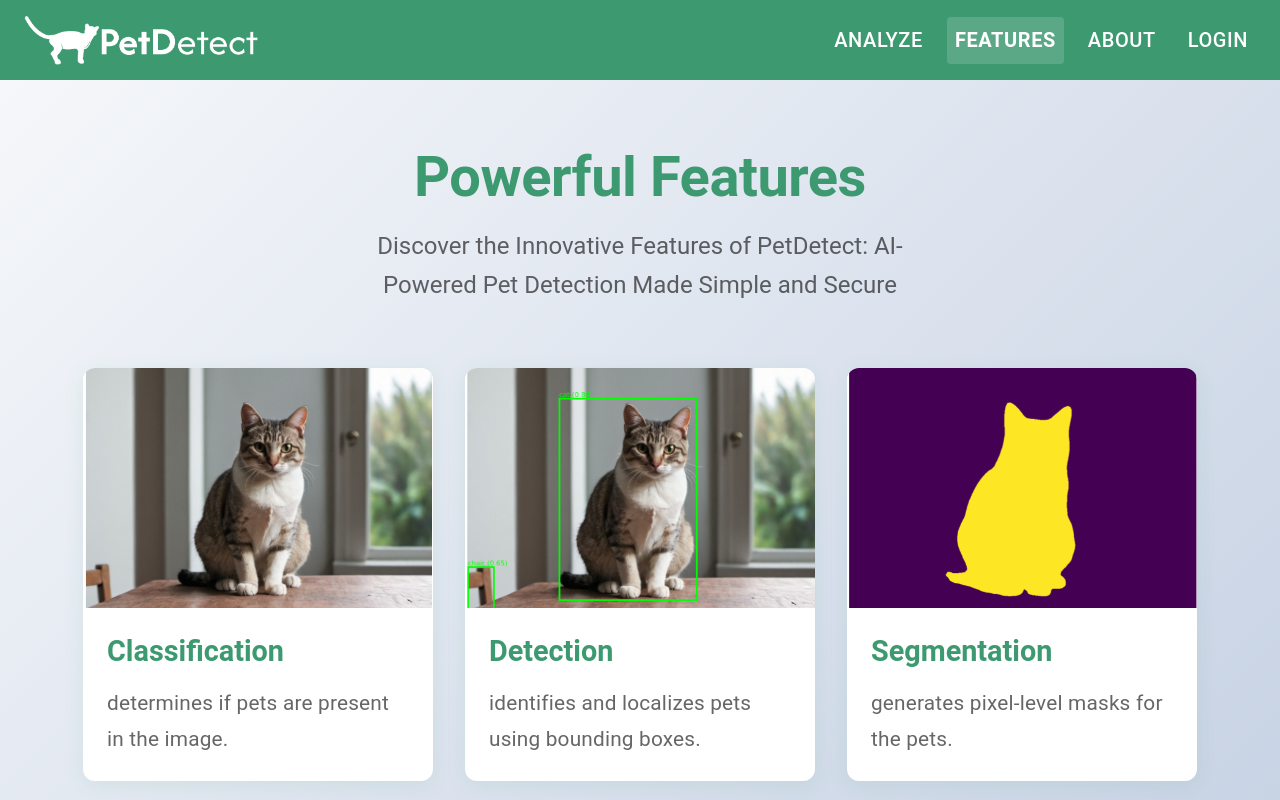
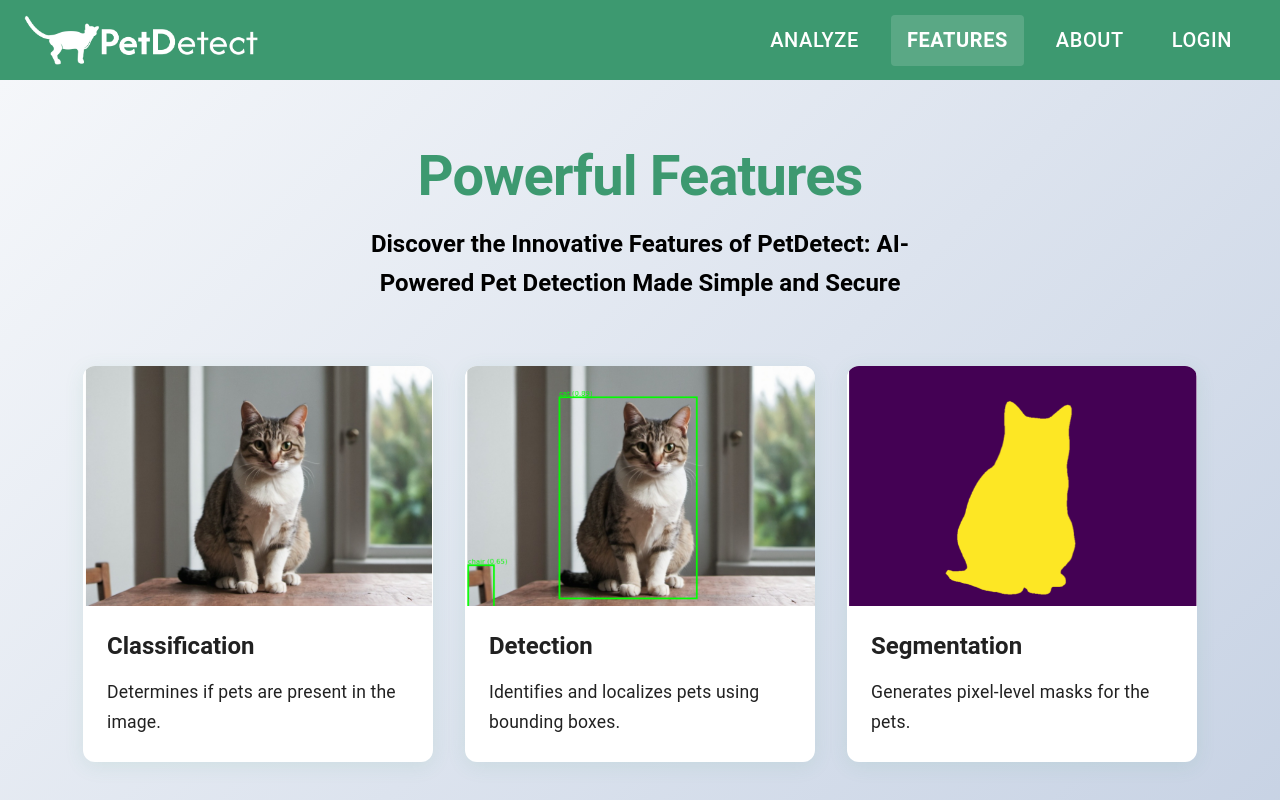
Before and after one commit to RanaMohamed6720/Pets-Detection-Segmentation-Web-Application, a React (Create React App) app in the folder frontend/: page /features in a window 1280 px wide. Shown: the top 800 px of the page. Built offline with nearby package versions, Linux system fonts and the light colour scheme.

Commit message:
Using global theme for fonts and colors

```diff
--- a/frontend/src/components/Navbar.jsx
+++ b/frontend/src/components/Navbar.jsx
@@ -2,8 +2,7 @@ import { Link, useLocation } from "react-router-dom";
 import { AppBar, Toolbar, Button, Box } from "@mui/material";
 import { styled } from "@mui/material/styles";
 import logo from "../assets/logo.png";
-// usin mui styled API for inline styling instead of a separate CSS file
-// to prevent styles from being overridden by mui's default
+
 const StyledAppBar = styled(AppBar)({
   backgroundColor: "#3d9970",
   boxShadow: "none",
@@ -17,7 +16,7 @@ const StyledToolbar = styled(Toolbar)({
 
 const NavButton = styled(Button)(({ theme, active }) => ({
   fontWeight: active ? "bold" : "medium",
-  fontSize: 20,
+  fontSize: "1.25rem",
   backgroundColor: active ? "rgba(255,255,255,0.15)" : "transparent",
   "&:hover": {
     backgroundColor: "rgba(255,255,255,0.1)",
@@ -25,7 +24,16 @@ const NavButton = styled(Button)(({ theme, active }) => ({
   },
   transition: "all 0.3s ease",
   borderRadius: "4px",
+  margin: "0 8px",
+  padding: "8px 16px",
 }));
+
+const LogoContainer = styled(Box)({
+  display: "flex",
+  alignItems: "center",
+  textDecoration: "none",
+  flexGrow: 1,
+});
 
 export default function Navbar() {
   const location = useLocation();
@@ -33,21 +41,7 @@ export default function Navbar() {
   return (
     <StyledAppBar position="static">
       <StyledToolbar>
-        {/* logo */}
-        <Box
-          component={Link}
-          to="/"
-          sx={{
-            display: "flex",
-            alignItems: "center",
-            textDecoration: "none",
-            flexGrow: 1,
-            "&:hover": {
-              transform: "scale(1.02)",
-              transition: "transform 0.3s ease",
-            },
-          }}
-        >
+        <LogoContainer component={Link} to="/">
           <img
             src={logo}
             alt="PetDetector Logo"
@@ -57,10 +51,9 @@ export default function Navbar() {
               objectFit: "contain",
             }}
           />
-        </Box>
+        </LogoContainer>
 
-        {/* nav links */}
-        <Box sx={{ display: "flex", gap: "16px" }}>
+        <Box sx={{ display: "flex" }}>
           <NavButton
             color="inherit"
             component={Link}
--- a/frontend/src/pages/FeaturesPage/FeaturesPage.jsx
+++ b/frontend/src/pages/FeaturesPage/FeaturesPage.jsx
@@ -1,4 +1,3 @@
-import React from "react";
 import {
   Container,
   Typography,
@@ -7,7 +6,6 @@ import {
   CardMedia,
   CardContent,
   Box,
-  useTheme,
   useMediaQuery,
 } from "@mui/material";
 import Classification from "../../assets/classification.png";
@@ -18,26 +16,25 @@ const features = [
   {
     id: 1,
     title: "Classification",
-    description: "determines if pets are present in the image.",
+    description: "Determines if pets are present in the image.",
     image: Classification,
   },
   {
     id: 2,
     title: "Detection",
-    description: "identifies and localizes pets using bounding boxes.",
+    description: "Identifies and localizes pets using bounding boxes.",
     image:Detection,
   },
   {
     id: 3,
     title: "Segmentation",
-    description: "generates pixel-level masks for the pets.",
+    description: "Generates pixel-level masks for the pets.",
     image:Segmentation,
   },
 ];
 
 const FeaturesPage = () => {
-  const theme = useTheme();
-  const isMobile = useMediaQuery(theme.breakpoints.down("md"));
+  const isMobile = useMediaQuery((theme) => theme.breakpoints.down("md"));
 
   return (
     <Box
@@ -46,39 +43,17 @@ const FeaturesPage = () => {
         background: "linear-gradient(135deg, #f5f7fa 0%, #c3cfe2 100%)",
         py: 8,
         position: "relative",
-        zIndex: 0,
       }}
     >
       <Container maxWidth="lg" sx={{ px: isMobile ? 2 : 4 }}>
         {/* header */}
-        <Box
-          sx={{
-            textAlign: "center",
-            mb: 8,
-          }}
-        >
-          <Typography
-            variant="h2"
-            component="h1"
-            sx={{
-              fontWeight: 700,
-              color: "#3d9970",
-              mb: 2,
-              fontSize: { xs: "2.5rem", md: "3.5rem" },
-            }}
-          >
+        <Box sx={{ textAlign: "center", mb: 8 }}>
+          <Typography variant="h1" sx={{ mb: 2 }}>
             Powerful Features
           </Typography>
           <Typography
             variant="h5"
-            component="p"
-            sx={{
-              color: "text.secondary",
-              maxWidth: "600px",
-              mx: "auto",
-              lineHeight: 1.6,
-              fontSize: { xs: "1.3rem", md: "1.5rem" },
-            }}
+            sx={{ maxWidth: 600, mx: "auto", lineHeight: 1.6 }}
           >
             Discover the Innovative Features of PetDetect: AI-Powered Pet
             Detection Made Simple and Secure
@@ -88,10 +63,7 @@ const FeaturesPage = () => {
         <Grid
           container
           spacing={4}
-          sx={{
-            alignItems: "stretch",
-            justifyContent: "center",
-          }}
+          sx={{ alignItems: "stretch", justifyContent: "center" }}
         >
           {features.map((feature) => (
             <Grid
@@ -109,12 +81,11 @@ const FeaturesPage = () => {
               <Card
                 sx={{
                   width: "100%",
-                  maxWidth: "100%",
                   display: "flex",
                   flexDirection: "column",
                   borderRadius: 3,
                   overflow: "hidden",
-                  transition: "all 0.3s cubic-bezier(0.4, 0, 0.2, 1)",
+                  transition: "all 0.3s ease",
                   boxShadow: "0 4px 20px rgba(61, 153, 112, 0.1)",
                   "&:hover": {
                     transform: "translateY(-8px)",
@@ -123,7 +94,6 @@ const FeaturesPage = () => {
                 }}
               >
                 {/* card image section */}
-                <Box sx={{ position: "relative" }}>
                 <CardMedia
                   component="img"
                   height="240"
@@ -138,39 +108,11 @@ const FeaturesPage = () => {
                     },
                   }}
                 />
-
-                </Box>
-
-                {/* card content */}
-                <CardContent
-                  sx={{
-                    flexGrow: 1,
-                    p: 3,
-                    display: "flex",
-                    flexDirection: "column",
-                  }}
-                >
-                  <Typography
-                    variant="h5"
-                    component="h3"
-                    sx={{
-                      fontWeight: 600,
-                      color: "#3d9970",
-                      mb: 2,
-                      fontSize: "1.8rem",
-                    }}
-                  >
+                <CardContent sx={{ flexGrow: 1, p: 3 }}>
+                  <Typography variant="h5" component="h3" sx={{ mb: 2 }}>
                     {feature.title}
                   </Typography>
-                  <Typography
-                    variant="body1"
-                    sx={{
-                      color: "text.secondary",
-                      lineHeight: 1.7,
-                      fontSize: "1.3rem",
-                      flexGrow: 1,
-                    }}
-                  >
+                  <Typography variant="body1" sx={{ lineHeight: 1.7 }}>
                     {feature.description}
                   </Typography>
                 </CardContent>
--- /dev/null
+++ b/frontend/src/theme.js
@@ -0,0 +1,81 @@
+import { createTheme } from '@mui/material/styles';
+
+const theme = createTheme({
+    palette: {
+        primary: {
+            main: '#3d9970',
+            contrastText: '#ffffff',
+        },
+        secondary: {
+            main: '#c3cfe2',
+        },
+        background: {
+            default: '#f5f7fa',
+            paper: '#ffffff',
+        },
+    },
+    typography: {
+        fontFamily: '"Roboto", "Helvetica", "Arial", sans-serif',
+        h1: {
+            fontSize: '3.5rem',
+            fontWeight: 700,
+            color: '#3d9970',
+            '@media (max-width:900px)': {
+                fontSize: '2.5rem',
+            },
+        },
+        h2: {
+            fontSize: '2.2rem',
+            fontWeight: 600,
+            color: '#3d9970',
+            '@media (max-width:900px)': {
+                fontSize: '1.8rem',
+            },
+        },
+        h3: {
+            fontSize: '1.8rem',
+            fontWeight: 600,
+            color: '#3d9970',
+        },
+        h4: {
+            fontSize: '1.8rem',
+            fontWeight: 300,
+            '@media (max-width:900px)': {
+                fontSize: '1.3rem',
+            },
+        },
+        h5: {
+            fontSize: '1.5rem',
+            fontWeight: 600,
+            '@media (max-width:900px)': {
+                fontSize: '1.3rem',
+            },
+        },
+        body1: {
+            fontSize: '1.1rem',
+            lineHeight: 1.8,
+        },
+    },
+    components: {
+        MuiAppBar: {
+            styleOverrides: {
+                root: {
+                    backgroundColor: '#3d9970',
+                    boxShadow: 'none',
+                    padding: '8px 0',
+                    zIndex: 1200,
+
+                },
+            },
+        },
+        MuiToolbar: {
+            styleOverrides: {
+                root: {
+                    minHeight: '80px',
+                },
+            },
+        },
+    },
+});
+
+export default theme;
```
Also changed, not shown: frontend/src/App.js (+5 -3 lines), frontend/src/pages/AboutPage/AboutPage.jsx (+13 -49 lines). Lines whose indentation alone changed are shown as unchanged.
